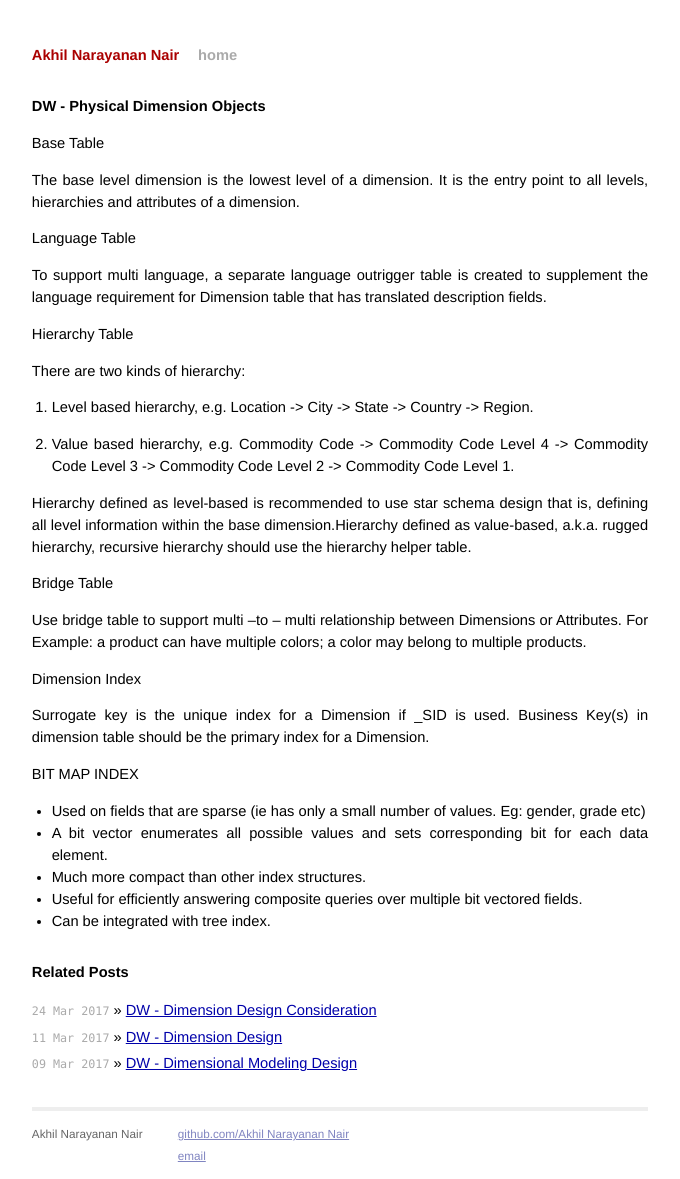
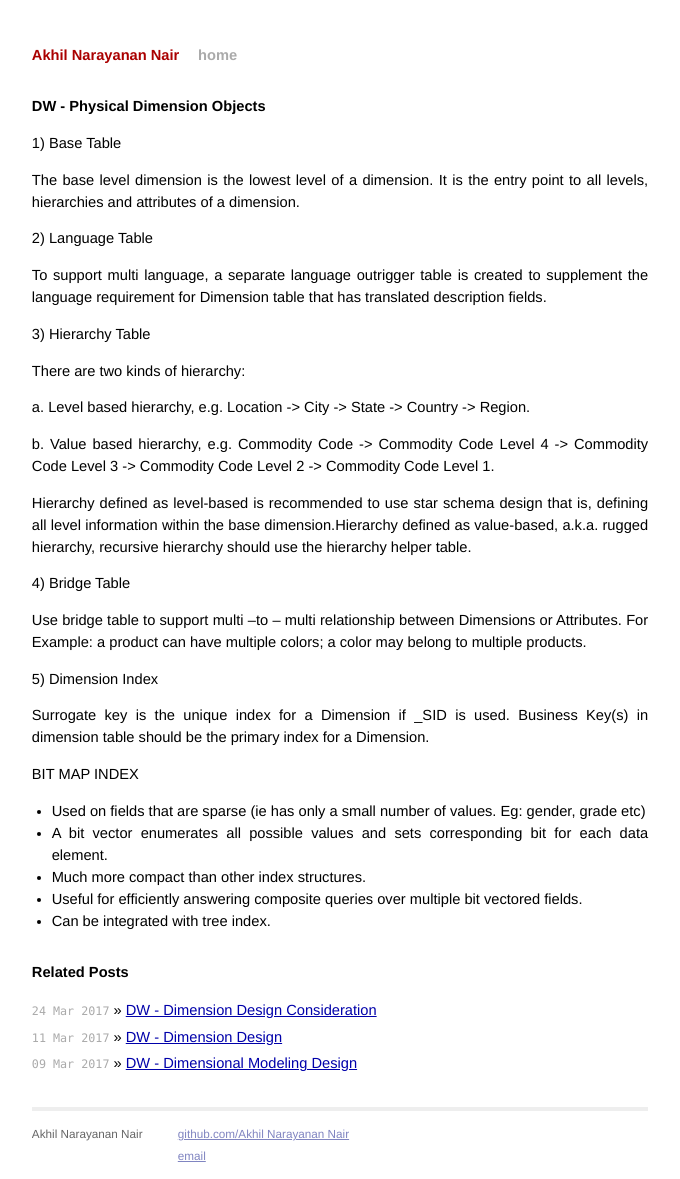
Before and after one commit to akhiln007/web-repo, a Jekyll site: the page built from _posts/2017-04-18-Physical-Dimension-Objects.md, in a window 1280 px wide. Shown: the whole page, without its empty margins (300-980 px from the left). Built offline with Jekyll 4.4.1, drawn with Linux system fonts in a browser that asks for light colours.

Commit message:
numbered the headings

```diff
--- a/_posts/2017-04-18-Physical-Dimension-Objects.md
+++ b/_posts/2017-04-18-Physical-Dimension-Objects.md
@@ -6,33 +6,33 @@ title: DW - Physical Dimension Objects
 {{ page.title }}
 ================
 
-Base Table
+1) Base Table
 
 The base level dimension is the lowest level of a dimension. It is the entry point to all levels, hierarchies and attributes of a
 dimension.
 
-Language Table
+2) Language Table
 
 To support multi language, a separate language outrigger table is created to supplement the language requirement for Dimension table
 that has translated description fields.
 
-Hierarchy Table
+3) Hierarchy Table
 
 There are two kinds of hierarchy:
 
-1.	Level based hierarchy, e.g. Location -> City -> State -> Country -> Region.
+a.	Level based hierarchy, e.g. Location -> City -> State -> Country -> Region.
 
-2.	Value based hierarchy, e.g. Commodity Code -> Commodity Code Level 4   -> Commodity Code Level 3 -> Commodity Code Level 2 -> Commodity Code Level 1.
+b.	Value based hierarchy, e.g. Commodity Code -> Commodity Code Level 4   -> Commodity Code Level 3 -> Commodity Code Level 2 -> Commodity Code Level 1.
 
 Hierarchy defined as level-based is recommended to use star schema design that is, defining all level information within the base
 dimension.Hierarchy defined as value-based, a.k.a. rugged hierarchy, recursive hierarchy should use the hierarchy helper table.
 
-Bridge Table
+4) Bridge Table
 
 Use bridge table to support multi –to – multi relationship between Dimensions or Attributes. For Example: a product can have multiple
 colors; a color may belong to multiple products.
 
-Dimension Index
+5) Dimension Index
 
 Surrogate key is the unique index for a Dimension if _SID is used. Business Key(s) in dimension table should be the primary index for a
 Dimension.
```
